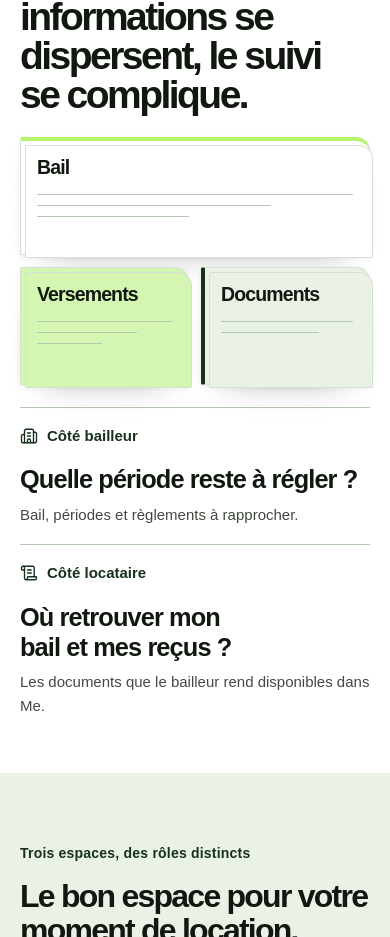
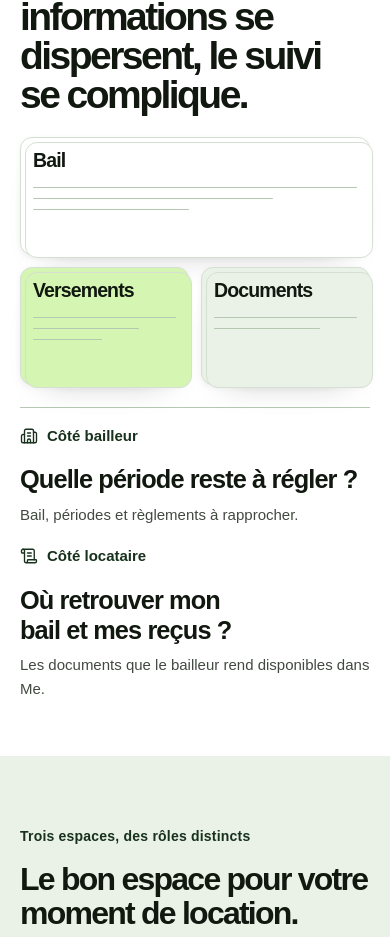
Before and after one commit to gtoflimimael-svg/sikaloc, a Next.js app: page / in a window 390 px wide. Shown: the part 1061-1998 px from the top of the page. Built offline with nearby package versions, Linux system fonts and the light colour scheme; no server answers; a web font is replaced by a local one.

Commit message:
Uniformiser la section éditoriale du problème

```diff
--- a/src/app/globals.css
+++ b/src/app/globals.css
@@ -1614,17 +1614,17 @@
   }
 
   .home-problem-section { position: relative; padding: clamp(76px, 9vw, 124px) clamp(20px, 5vw, 56px) clamp(58px, 6vw, 84px); background: var(--color-canvas); }
-  .home-problem-layout { display: grid; grid-template-columns: minmax(0, .88fr) minmax(0, 1.12fr); align-items: center; column-gap: clamp(32px, 6vw, 82px); row-gap: clamp(28px, 4vw, 48px); }
+  .home-problem-layout { display: grid; grid-template-columns: minmax(0, .88fr) minmax(0, 1.12fr); align-items: center; column-gap: clamp(32px, 6vw, 82px); row-gap: clamp(26px, 3.5vw, 42px); }
   .home-problem-heading { min-width: 0; }
   .home-section-title.home-problem-title { max-width: 12ch; font-size: clamp(44px, 5vw, 72px); letter-spacing: -.065em; line-height: 1.01; }
   .home-problem-scene { min-width: 0; }
   .home-problem-fragments { position: relative; width: min(100%, 620px); height: clamp(292px, 27vw, 360px); margin-inline: auto; }
-  .home-problem-fragment { position: absolute; isolation: isolate; display: grid; align-content: start; gap: 16px; padding: clamp(20px, 2.4vw, 30px); border: 1px solid var(--color-hairline); border-radius: 2px 14px 2px 2px; background: var(--color-surface-card); box-shadow: 0 22px 34px -27px rgb(17 24 16 / .38), 0 2px 7px rgb(17 24 16 / .07); }
+  .home-problem-fragment { position: absolute; isolation: isolate; display: grid; align-content: start; gap: 16px; padding: clamp(20px, 2.4vw, 30px); border: 1px solid var(--color-hairline); border-radius: var(--radius-md); background: var(--color-surface-card); box-shadow: 0 20px 32px -26px rgb(17 24 16 / .34), 0 2px 6px rgb(17 24 16 / .06); }
   .home-problem-paper-edge { position: absolute; z-index: -1; inset: 5px -7px -7px 5px; border: 1px solid var(--color-hairline); border-radius: inherit; background: inherit; }
   .home-problem-fragment strong { color: var(--color-ink); font-family: var(--font-display); font-size: clamp(20px, 2.2vw, 29px); font-weight: 750; letter-spacing: -.045em; line-height: 1.1; }
-  .home-problem-fragment--lease { top: 5%; left: 4%; z-index: 1; width: 56%; min-height: 174px; border-top: 4px solid var(--color-primary); transform: rotate(-5deg); }
-  .home-problem-fragment--payments { top: 14%; right: 4%; z-index: 2; width: 47%; min-height: 158px; background: var(--color-primary-neutral); transform: rotate(4deg); }
-  .home-problem-fragment--documents { bottom: 2%; left: 28%; z-index: 3; width: 53%; min-height: 136px; border-left: 4px solid var(--color-ink-deep); background: var(--color-canvas-soft); transform: rotate(-1.5deg); }
+  .home-problem-fragment--lease { top: 5%; left: 4%; z-index: 1; width: 55%; min-height: 158px; transform: rotate(-4deg); }
+  .home-problem-fragment--payments { top: 10%; right: 4%; z-index: 2; width: 50%; min-height: 158px; background: var(--color-primary-neutral); transform: rotate(3deg); }
+  .home-problem-fragment--documents { bottom: 7%; left: 26%; z-index: 3; width: 53%; min-height: 148px; background: var(--color-canvas-soft); transform: rotate(-1deg); }
   .home-problem-fragment-lines { display: grid; gap: 10px; margin-top: auto; }
   .home-problem-fragment-lines i { display: block; width: 100%; height: 1px; border-radius: 1px; background: var(--color-hairline-strong); }
   .home-problem-fragment-lines i:nth-child(2) { width: 74%; }
@@ -1632,10 +1632,10 @@
   .home-section-label { margin: 0 0 14px; color: var(--color-ink-deep); font-size: 14px; font-weight: 700; letter-spacing: .015em; }
   .home-section-title { max-width: 760px; margin: 0; color: var(--color-ink); font-family: var(--font-display); font-size: clamp(32px, 4vw, 54px); font-weight: 800; letter-spacing: -.055em; line-height: 1.07; text-wrap: balance; }
   .home-section-intro { max-width: 490px; margin: 16px 0 0; color: var(--color-body); font-size: 17px; line-height: 1.65; }
-  .home-perspectives { display: grid; grid-column: 1 / -1; grid-template-columns: repeat(2, minmax(0, 1fr)); gap: clamp(22px, 4vw, 52px); }
-  .home-perspective { min-width: 0; padding: 18px 0 0; border-top: 1px solid var(--color-hairline-strong); }
-  .home-perspective--owner { border-left: 0; }
-  .home-perspective--tenant { padding-left: clamp(22px, 4vw, 52px); border-left: 1px solid var(--color-hairline); }
+  .home-perspectives { display: grid; grid-column: 1 / -1; grid-template-columns: repeat(2, minmax(0, 1fr)); gap: 0; padding-top: clamp(18px, 2.4vw, 26px); border-top: 1px solid var(--color-hairline-strong); }
+  .home-perspective { min-width: 0; padding: 0; border: 0; }
+  .home-perspective--owner { padding-right: clamp(24px, 4vw, 48px); }
+  .home-perspective--tenant { padding-left: clamp(24px, 4vw, 48px); }
   .home-perspective-role { display: inline-flex; align-items: center; gap: 9px; color: var(--color-ink-deep); font-size: 15px; font-weight: 750; line-height: 1.3; }
   .home-perspective-role svg { flex: 0 0 auto; color: var(--color-ink-deep); }
   .home-perspective-question { max-width: 32ch; margin: 12px 0 0; color: var(--color-ink); font-family: var(--font-display); font-size: clamp(22px, 2.35vw, 31px); font-weight: 650; letter-spacing: -.035em; line-height: 1.2; text-wrap: balance; }
@@ -1846,12 +1846,12 @@
   .home-problem-layout { grid-template-columns: minmax(0, 1fr); gap: 22px; }
   .home-section-title.home-problem-title { max-width: 18ch; font-size: clamp(38px, 10vw, 50px); }
   .home-problem-fragments { display: grid; grid-template-columns: repeat(2, minmax(0, 1fr)); height: auto; gap: 12px; }
-  .home-problem-fragment { position: relative; inset: auto; width: auto; min-height: 118px; padding: 16px; transform: none; }
+  .home-problem-fragment { position: relative; inset: auto; width: auto; min-height: 118px; padding: 12px; transform: none; }
   .home-problem-paper-edge { inset: 4px -4px -4px 4px; }
   .home-problem-fragment strong { font-size: clamp(18px, 5vw, 21px); }
   .home-problem-fragment--lease { grid-column: 1 / -1; }
-  .home-perspectives { grid-template-columns: minmax(0, 1fr); gap: 18px; }
-  .home-perspective--tenant { padding-left: 0; border-left: 0; }
+  .home-perspectives { grid-template-columns: minmax(0, 1fr); gap: 20px; padding-top: 18px; }
+  .home-perspective--owner, .home-perspective--tenant { padding: 0; }
   .home-perspective-question { font-size: clamp(22px, 6.5vw, 28px); }
   .home-spaces-heading { grid-template-columns: minmax(0, 1fr); gap: 12px; }
   .home-spaces-heading .home-section-intro { margin: 0; }
```
